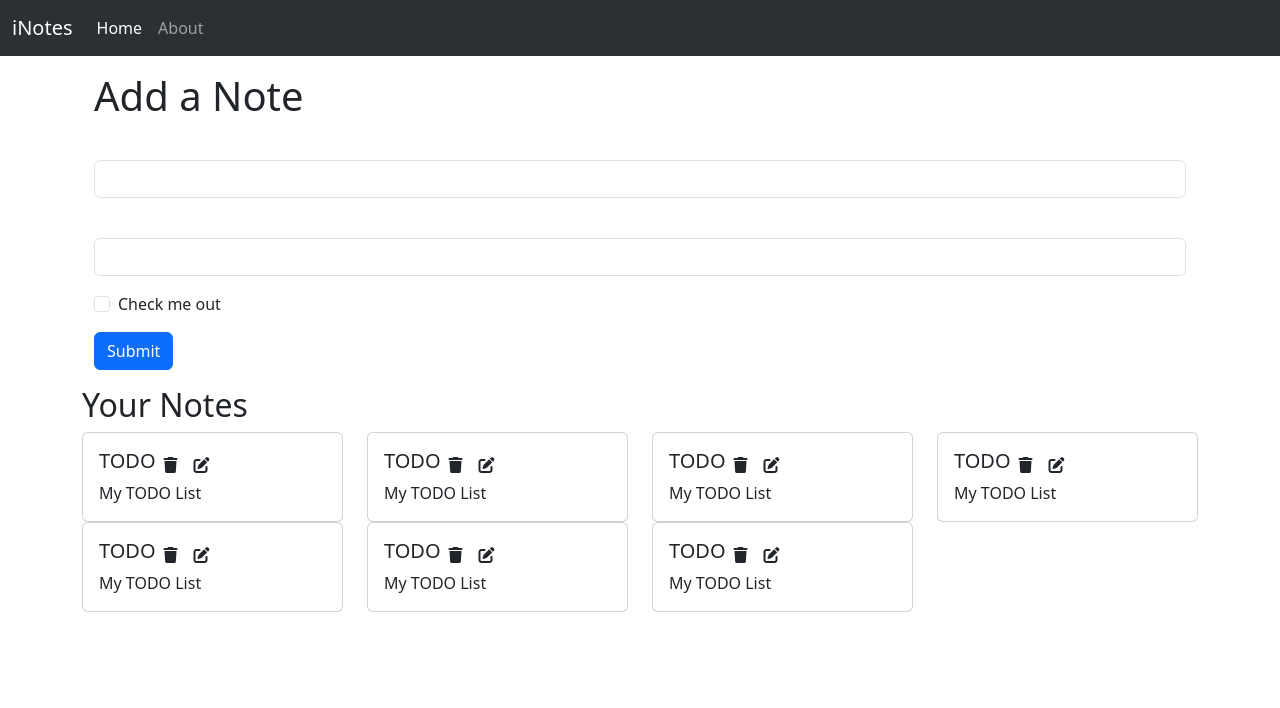
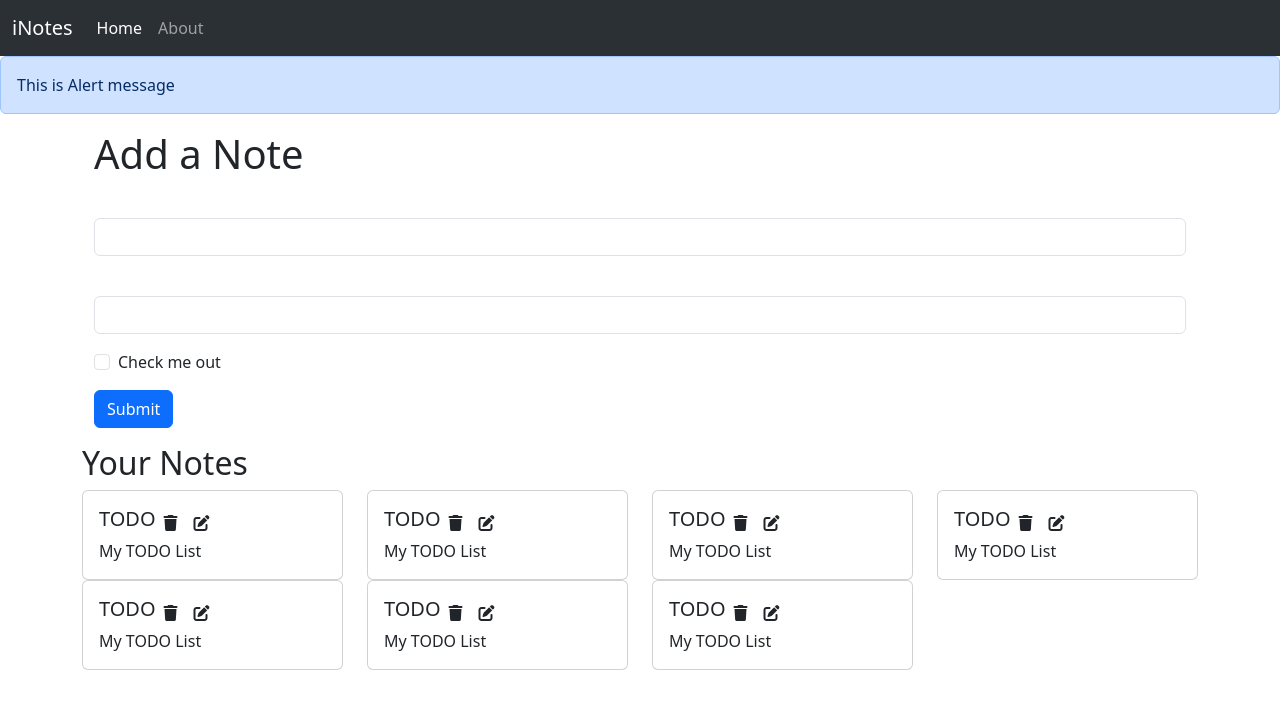
Before and after one commit to Amit-TheOne/iNotes, a React (Create React App) app in the folder frontend/: page / in a window 1280 px wide. Shown: the top 708 px of the page. Built offline with nearby package versions, Linux system fonts and the light colour scheme.

Commit message:
Alert component created

```diff
--- a/frontend/src/App.js
+++ b/frontend/src/App.js
@@ -8,6 +8,7 @@ import { Home } from './components/Home';
 import { Navbar } from './components/Navbar';
 import { About } from './components/About';
 import NoteState from './context/notes/NoteState';
+import Alert from './components/Alert';
 
 function App() {
   return (
@@ -15,11 +16,12 @@ function App() {
       <NoteState>
         <Router>
           <Navbar />
+          <Alert message="This is Alert message" />
           <div className="container">
-          <Routes>
-            <Route path="/" element={<Home />} />
-            <Route path="about/*" element={<About />} />
-          </Routes>
+            <Routes>
+              <Route path="/" element={<Home />} />
+              <Route path="about/*" element={<About />} />
+            </Routes>
           </div>
         </Router>
       </NoteState>
--- /dev/null
+++ b/frontend/src/components/Alert.js
@@ -0,0 +1,13 @@
+import React from 'react'
+
+const Alert = (props) => {
+    return (
+        <div>
+            <div class="alert alert-primary" role="alert">
+                {props.message}
+            </div>
+        </div>
+    )
+}
+
+export default Alert
```
